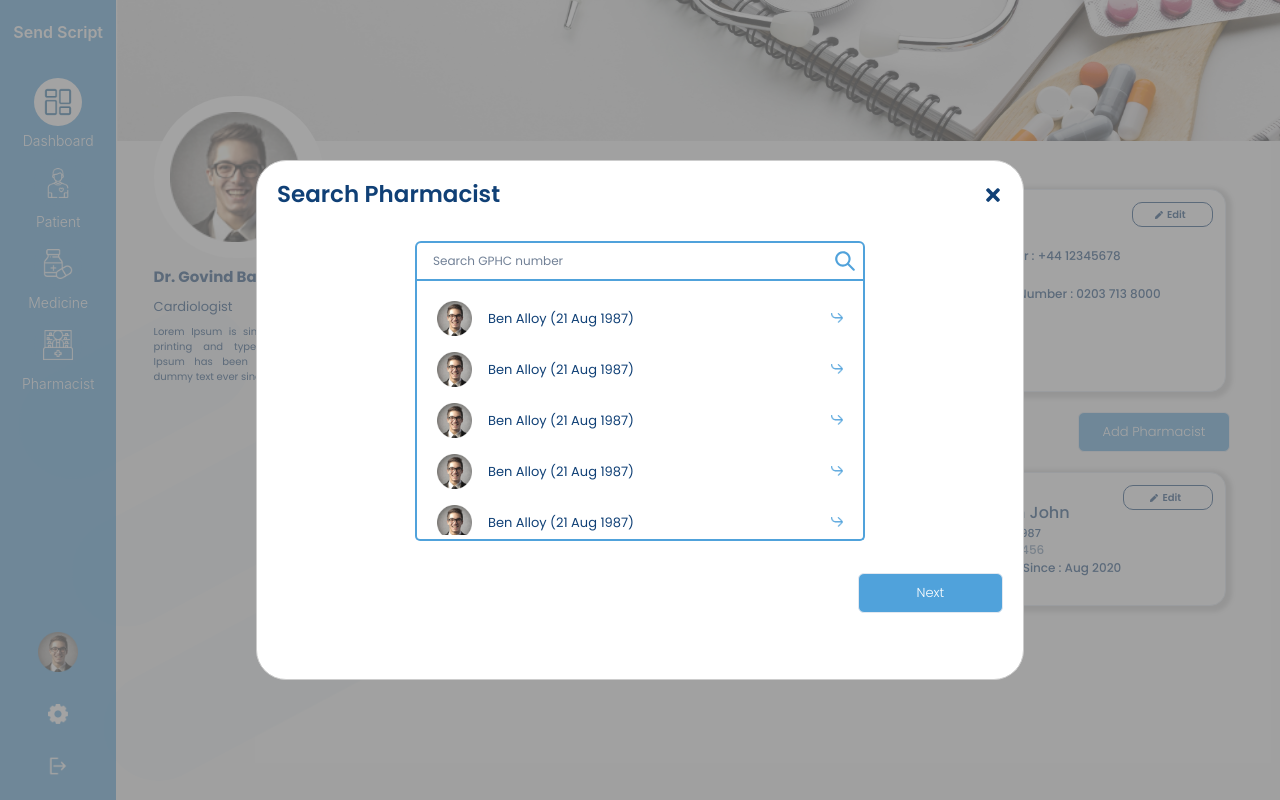
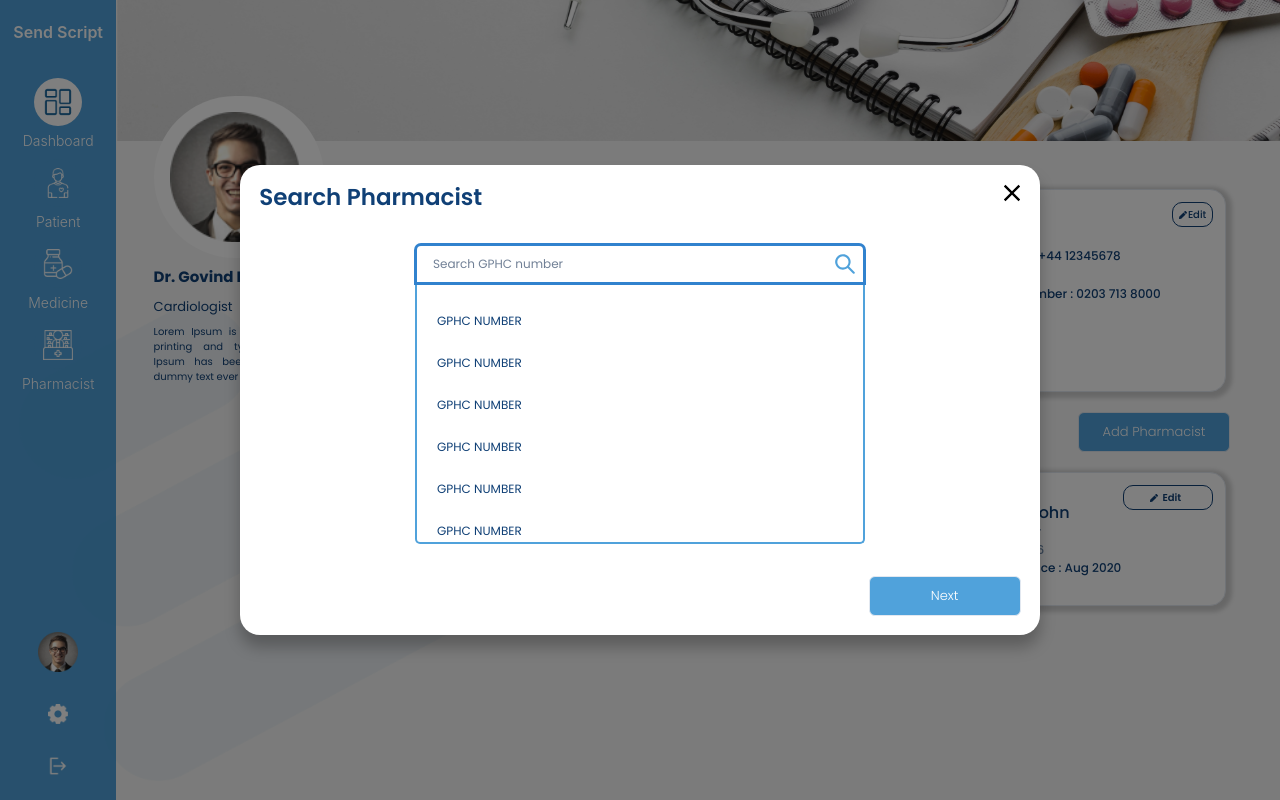
Before and after one commit to vijay6162/sendscript, a Next.js app: page /pharmacy/UserProfile in a window 1280 px wide. Both pictures are taken after a click on the button "Add Pharmacist". Built offline with nearby package versions, Linux system fonts and the light colour scheme.

Commit message:
Modal responsive added

```diff
--- a/app/components/Header/index.js
+++ b/app/components/Header/index.js
@@ -1,7 +1,7 @@
 import { Box, Text } from "@chakra-ui/react";
 import { BellIcon } from "@chakra-ui/icons";
 
-const Header = () => {
+const Header = (props) => {
   return (
     <Box
       display={"flex"}
@@ -19,7 +19,7 @@ const Header = () => {
           marginLeft="2"
           float={"left"}
         >
-           Govind Bankani
+          {props.userType === 'pharmacy' ? 'Elite Pharmacy' : 'Govind Bankani'}
         </Text>
       </Box>
       <Box>
--- a/app/components/Modal/index.js
+++ b/app/components/Modal/index.js
@@ -1,53 +1,22 @@
-import {
-  Box
-} from "@chakra-ui/react";
-import Modal from 'react-modal';
+import "react-responsive-modal/styles.css";
+import { Modal } from "react-responsive-modal";
+import Styles from "../../../styles/modal.module.css";
 
 
-
-import AppConst from "../../constants/AppConstants";
 const commonModal = (props) => {
-  const { isOpen, onOpen, onClose,width,height,top } = props;
+  const { isOpen, onClose } = props;
   return (
-    <Box>
-      <Modal
-        isOpen={isOpen}
-        onRequestClose={onClose}
-        style={{
-          overlay: {
-            position: 'fixed',
-            top: 0,
-            left: 0,
-            right: 0,
-            bottom: 0,
-            background: 'rgba(125, 124, 125, 0.7)',
-            zIndex : 999999
-          },
-          content: {
-            position:'absolute',
-            top : top,
-            left:0,
-            right:0,
-            marginLeft:'auto',
-            marginRight:'auto',
-            backgroundColor: '#fff',
-
-            WebkitOverflowScrolling: 'touch',
-            borderRadius: '30px',
-             padding: '20px',
-            width :width,
-            height : height
-
-          }
-        }}
-        contentLabel="Example Modal"
-      >
-
+    <Modal
+      open={isOpen}
+      onClose={onClose}
+      center={true}
+      classNames={{
+        modal: Styles.customModal,
+      }}
+    >
       {props.children}
-      </Modal>
-    </Box>
+    </Modal>
   );
 };
 
-
 export default commonModal;
--- a/app/components/hocLayout/index.js
+++ b/app/components/hocLayout/index.js
@@ -2,7 +2,7 @@ import React from "react";
 import { Box, Image } from "@chakra-ui/react";
 import SideBar from "../../components/Sidebar";
 import Header from "../../components/Header";
-export function hocLayout(WrappedComponent, headerStatus = true) {
+export function hocLayout(WrappedComponent, headerStatus = true,userType) {
   return () => {
     return (
       <>
@@ -26,7 +26,7 @@ export function hocLayout(WrappedComponent, headerStatus = true) {
             padding={headerStatus ? 8 : 0}
             width="100%"
           >
-            {headerStatus && <Header />}
+            {headerStatus && <Header userType={userType} />}
             <Box>
               <WrappedComponent />
             </Box>
--- a/app/constants/AppConstants.js
+++ b/app/constants/AppConstants.js
@@ -109,7 +109,8 @@ const AppConst = {
   AddressPlaceholder: "Enter Address",
   Addresslabel: "Address",
   AddPharmacist: "Add Pharmacist",
-  SearchPharmacist : 'Search Pharmacist'
+  SearchPharmacist : 'Search Pharmacist',
+  PharmacyDashboardHeading : 'Elite Pharmacy'
 };
 
 export const MenuConstants = {
--- a/package.json
+++ b/package.json
@@ -23,8 +23,7 @@
     "react-dom": "18.1.0",
     "react-icons": "^4.4.0",
     "react-input-pin-code": "^1.2.0",
-    "react-modal": "^3.15.1",
-    "styled-components": "^5.3.5"
+    "react-responsive-modal": "^6.2.0"
   },
   "devDependencies": {
     "eslint": "8.17.0",
--- a/pages/pharmacy/UserProfile/index.js
+++ b/pages/pharmacy/UserProfile/index.js
@@ -56,7 +56,7 @@ const UserProfile = () => {
             fontSize={14}
             color={"#104076"}
             fontWeight={"semibold"}
-            width={"90%"}
+            width={"95%"}
           >
             Pharmacy Details
           </Text>
@@ -64,23 +64,24 @@ const UserProfile = () => {
             borderWidth={1}
             borderColor={"#104076"}
             borderRadius={10}
-            width={"10%"}
+            width={'5%'}
           >
             <Box
               display={"flex"}
               flexDirection={"row"}
-              justifyContent={"center"}
+              justifyContent={"space-evenly"}
               alignItems={"center"}
+              padding={1}
             >
-              <FaPen color={"#104076"} fontSize={8} />
+              <FaPen color={"#104076"} fontSize={8}  />
               <Text
                 fontFamily={"Poppins"}
                 fontSize={10}
                 color={"#104076"}
-                fontWeight={"semibold"}
-                padding={1}
+                fontWeight={"medium"}
+
               >
-                Edit
+               Edit
               </Text>
             </Box>
           </Box>
@@ -279,48 +280,39 @@ const UserProfile = () => {
   const patients = [
     {
       id: 1,
-      name: "Ben Alloy",
-      dob: "(21 Aug 1987)",
+      name: "GPHC NUMBER",
     },
     {
       id: 2,
-      name: "Ben Alloy",
-      dob: "(21 Aug 1987)",
+      name: "GPHC NUMBER",
     },
     {
       id: 3,
-      name: "Ben Alloy",
-      dob: "(21 Aug 1987)",
+      name: "GPHC NUMBER",
     },
     {
       id: 4,
-      name: "Ben Alloy",
-      dob: "(21 Aug 1987)",
+      name: "GPHC NUMBER",
     },
     {
       id: 5,
-      name: "Ben Alloy",
-      dob: "(21 Aug 1987)",
+      name: "GPHC NUMBER",
     },
     {
       id: 6,
-      name: "Ben Alloy",
-      dob: "(21 Aug 1987)",
+      name: "GPHC NUMBER",
     },
     {
       id: 7,
-      name: "Ben Alloy",
-      dob: "(21 Aug 1987)",
+      name: "GPHC NUMBER",
     },
     {
       id: 8,
-      name: "Ben Alloy",
-      dob: "(21 Aug 1987)",
+      name: "GPHC NUMBER",
     },
     {
       id: 9,
-      name: "Ben Alloy",
-      dob: "(21 Aug 1987)",
+      name: "GPHC NUMBER",
     },
   ];
 
@@ -346,32 +338,20 @@ const UserProfile = () => {
         onClick={handleSelectPatient}
       >
         <Box display={"flex"} flexDirection={"row"}>
-          <Image
-            src="/menu8.png"
-            height={35}
-            width={35}
-            objectFit="contain"
-            alt=""
-          />
+
           <Text
             fontFamily={"Poppins"}
-            fontSize={"13px"}
+            fontSize={"12px"}
             color="#104076"
             float={"left"}
-            marginLeft={4}
+
             marginTop={2}
             fontWeight={"Regular"}
           >
-            {`${name} ${dob}`}
+            {`${name}`}
           </Text>
         </Box>
-        <Image
-          src="/enter.png"
-          height={"12px"}
-          width={"12px"}
-          objectFit="contain"
-          alt=""
-        />
+
       </Box>
     );
   };
@@ -429,12 +409,7 @@ const UserProfile = () => {
               >
                 {AppConst.SearchPharmacist}
               </Heading>
-              <FaTimes
-                color={"#104076"}
-                fontSize={20}
-                borderWidth={1}
-                onClick={closeSearchModal}
-              />
+
             </Box>
             <Box
               display={"flex"}
@@ -491,14 +466,9 @@ const UserProfile = () => {
                 fontSize={"23px"}
                 color="#104076"
               >
-                {AppConst.SearchPharmacist}
+                {AppConst.AddPharmacist}
               </Heading>
-              <FaTimes
-                color={"#104076"}
-                fontSize={20}
-                borderWidth={1}
-                onClick={closeSearchModal}
-              />
+
             </Box>
 
             <Box
--- a/pages/pharmacy/dashboard/index.js
+++ b/pages/pharmacy/dashboard/index.js
@@ -230,6 +230,6 @@ const Dashboard = () => {
   );
 };
 
-const DashboardHoc = hocLayout(Dashboard);
+const DashboardHoc = hocLayout(Dashboard,true,'pharmacy');
 
 export default DashboardHoc;
--- /dev/null
+++ b/styles/modal.module.css
@@ -0,0 +1,4 @@
+.customModal {
+  width: 100%;
+  border-radius: 20px;
+}
```
Also changed, not shown: pages/patients/NewPrescription/AddPrescriptionItem/index.js (+9 -17 lines), pages/patients/NewPrescription/index.js (+2 -9 lines).
